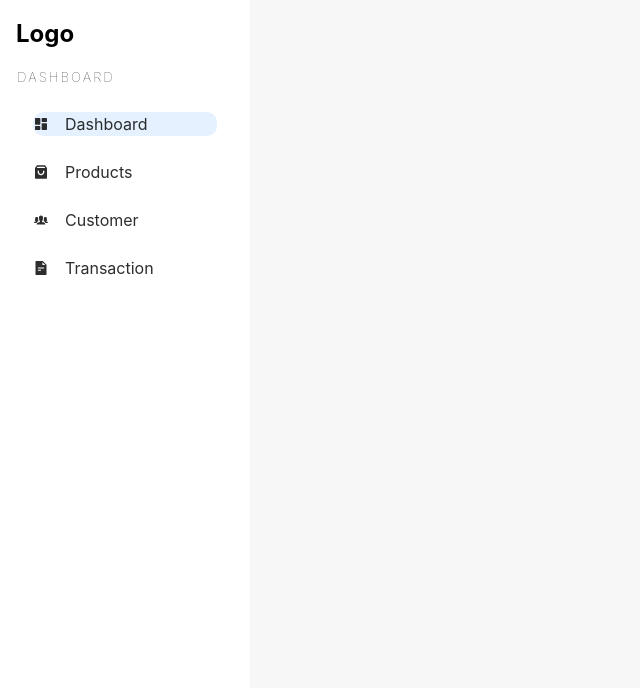
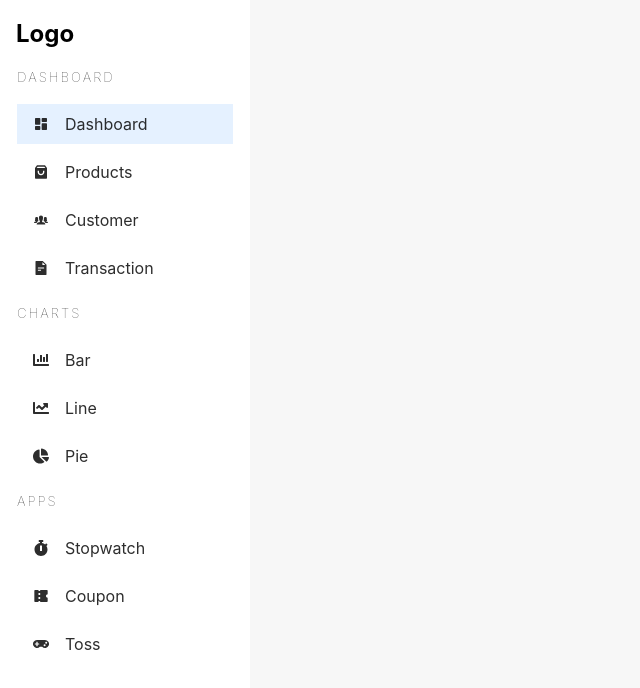
Before and after one commit to Jyotiraditya24/Dashboard, a React (Vite) app: page /admin/dashboard in a window 1280 px wide. Shown: the top 688 px of the page, without its empty margins (0-640 px from the left). Built offline with nearby package versions, Linux system fonts and the light colour scheme.

Commit message:
Sidebar done computer version

```diff
--- a/src/components/Sidebar.tsx
+++ b/src/components/Sidebar.tsx
@@ -1,11 +1,46 @@
 import { IconType } from "react-icons";
-import { Link, useLocation } from "react-router-dom";
-import { RiDashboardFill, RiShoppingBag3Fill } from "react-icons/ri";
+import { Link, Location, useLocation } from "react-router-dom";
+import {
+  RiDashboardFill,
+  RiShoppingBag3Fill,
+  RiCoupon3Fill,
+} from "react-icons/ri";
 import { AiFillFileText } from "react-icons/ai";
 import { IoIosPeople } from "react-icons/io";
+import {
+  FaChartBar,
+  FaChartPie,
+  FaChartLine,
+  FaStopwatch,
+  FaGamepad,
+} from "react-icons/fa";
 
-const Sidebar = () => {
-  const DashboardData: {
+interface ListProps {
+  url: string;
+  text: string;
+  location: Location;
+  Icon: IconType;
+}
+
+const List = ({ url, text, location, Icon }: ListProps) => {
+  return (
+    <li
+      style={{
+        backgroundColor: location.pathname.includes(url)
+          ? "rgba(0,115,255,0.1)"
+          : "white",
+        color: location.pathname.includes(url) ? "rgb(0,115,255" : "black",
+      }}
+    >
+      <Link to={url}>
+        <Icon />
+        {text}
+      </Link>
+    </li>
+  );
+};
+
+const DashboardData_1: {
   id: string;
   url: string;
   icon: IconType;
@@ -36,27 +71,106 @@ const Sidebar = () => {
     text: "Transaction",
   },
 ];
+
+const DashboardData_2: {
+  id: string;
+  url: string;
+  icon: IconType;
+  text: string;
+}[] = [
+  {
+    id: "1",
+    url: "/admin/chart/bar",
+    icon: FaChartBar,
+    text: "Bar",
+  },
+  {
+    id: "2",
+    url: "/admin/chart/line",
+    icon: FaChartLine,
+    text: "Line",
+  },
+  {
+    id: "3",
+    url: "/admin/chart/pie",
+    icon: FaChartPie,
+    text: "Pie",
+  },
+];
+
+const DashboardData_3: {
+  id: string;
+  url: string;
+  icon: IconType;
+  text: string;
+}[] = [
+  {
+    id: "1",
+    url: "/admin/app/stopwatch",
+    icon: FaStopwatch,
+    text: "Stopwatch",
+  },
+  {
+    id: "2",
+    url: "/admin/app/coupon",
+    icon: RiCoupon3Fill,
+    text: "Coupon",
+  },
+  {
+    id: "3",
+    url: "/admin/app/toss",
+    icon: FaGamepad,
+    text: "Toss",
+  },
+];
+
+const Sidebar = () => {
   const location = useLocation();
   return (
     <aside>
       <h2>Logo</h2>
+      {/* DIV 1 */}
       <div>
         <h5>Dashboard</h5>
         <ul>
-          {DashboardData.map((data) => (
-            <li id={data.id}>
-              <Link
-                to={data.url}
-                style={{
-                  backgroundColor: location.pathname.includes(data.url)
-                    ? "rgba(0,115,255,0.1)"
-                    : "white",
-                }}
-              >
-                <data.icon />
-                {data.text}
-              </Link>
-            </li>
+          {DashboardData_1.map((data) => (
+            <List
+              key={data.id}
+              url={data.url}
+              text={data.text}
+              location={location}
+              Icon={data.icon}
+            />
+          ))}
+        </ul>
+      </div>
+      {/* DIV 2 */}
+      <div>
+        <h5>Charts</h5>
+        <ul>
+          {DashboardData_2.map((data) => (
+            <List
+              key={data.id}
+              url={data.url}
+              text={data.text}
+              location={location}
+              Icon={data.icon}
+            />
+          ))}
+        </ul>
+      </div>
+      {/* DIV 3 */}
+      <div>
+        <h5>Apps</h5>
+        <ul>
+          {DashboardData_3.map((data) => (
+            <List
+              key={data.id}
+              url={data.url}
+              text={data.text}
+              location={location}
+              Icon={data.icon}
+            />
           ))}
         </ul>
       </div>
```
Lines whose indentation alone changed are shown as unchanged.
